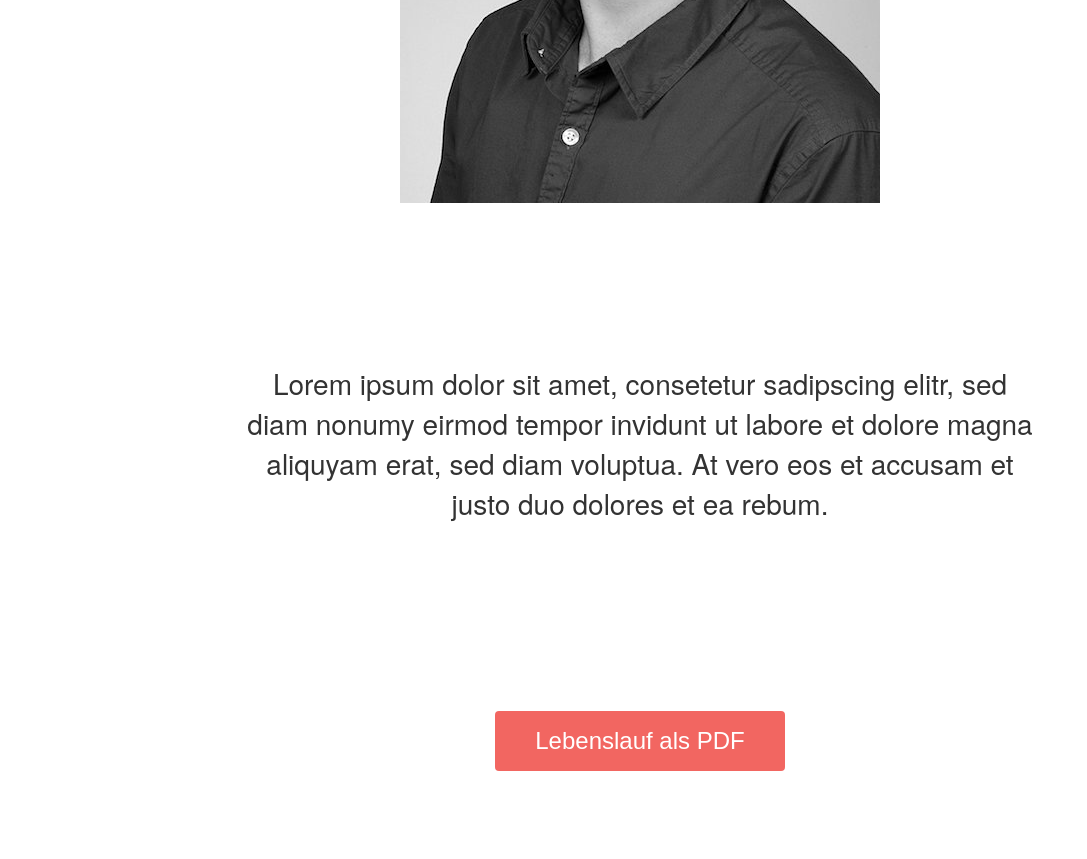
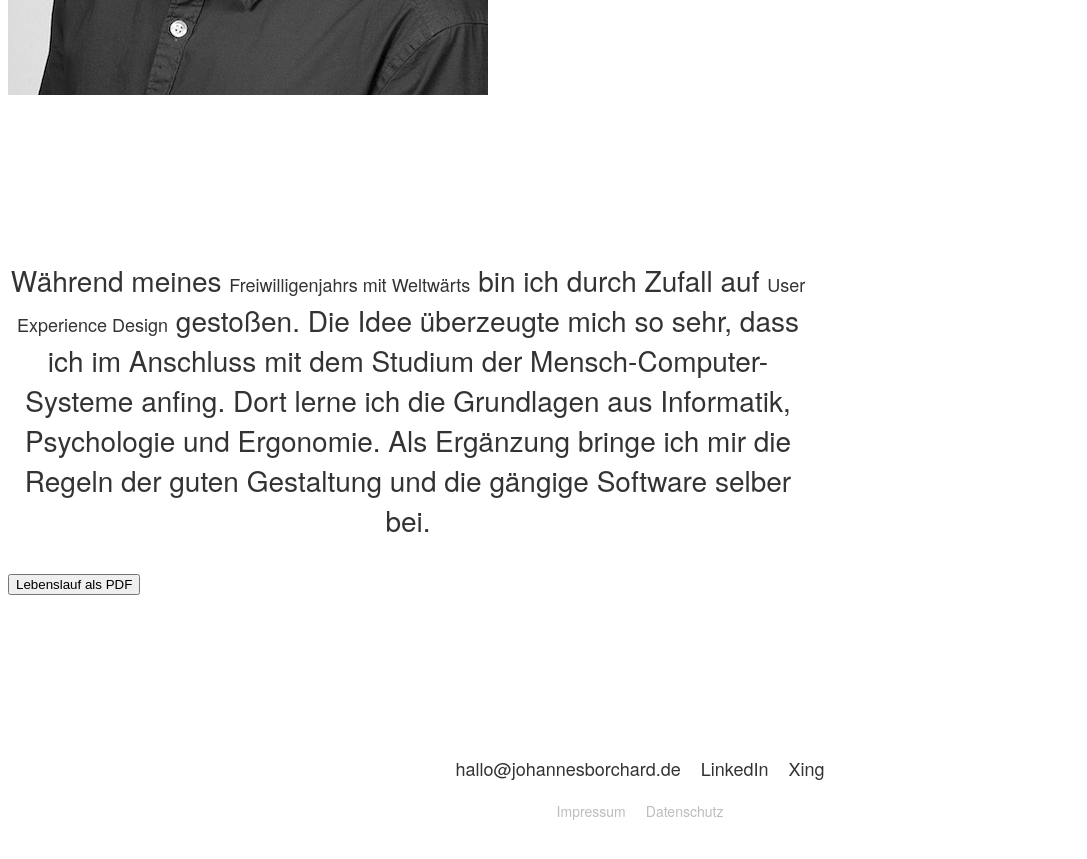
Before and after one commit to JohannesBorchard/portfolio, a Jekyll site: the page built from about.html, in a window 1280 px wide and 900 px high, scrolled down 878 px. Shown: the top 859 px of the window, without its empty margins (0-1087 px from the left). Built offline with Jekyll 4.4.1, drawn with Linux system fonts in a browser that asks for light colours.

Commit message:
Short Bio

```diff
--- a/about.html
+++ b/about.html
@@ -3,18 +3,24 @@
 title: Person
 permalink: /about
 ---
-<div class="menu">
+<nav>
     <a href="/" class="logo">Johannes Borchard</a>
     <div class="menu-item-group">
         <a href="/" class="menu-item">Arbeit</a>
         <a href="/about" class="menu-item active">Person</a>
         <a href="/contact" class="menu-item">Kontakt</a>
     </div>
-</div>
-<div class="content">
+</nav>
+
+<header>
     <h1>Wer bin ich?</h1>
+</header>
+
+<main>
     <img src="/assets/profile.jpg" alt="Profilbild" class="profile">
-    <p class="text-short text-short-standalone">Lorem ipsum dolor sit amet, consetetur sadipscing elitr, sed diam nonumy eirmod tempor invidunt ut labore et dolore magna aliquyam erat, sed diam voluptua. At vero eos et accusam et justo duo dolores et ea rebum.</p>
 
-    <button onclick="window.open('/assets/resume.pdf','_blank')" target="_blank" class="btn btn-standalone">Lebenslauf als PDF</button>
-</div>
+    <p class="text-short text-short-standalone">Während meines <a href="http://impacto-cultural.tumblr.com" target="_blank">Freiwilligenjahrs mit Weltwärts</a>  bin ich durch Zufall auf <a href="http://www.usabilityreport.de/user-experience" target="_blank">User Experience Design</a> gestoßen. Die Idee überzeugte mich so sehr, dass ich im Anschluss mit dem Studium der Mensch-Computer-Systeme anfing. Dort lerne ich die Grundlagen aus Informatik, Psychologie und Ergonomie. Als Ergänzung bringe ich mir die Regeln der guten Gestaltung und die gängige Software selber bei.</p>
+
+    <button onclick="window.open('/assets/resume.pdf','_blank')" target="_blank">Lebenslauf als PDF</button>
+
+</main>
```
